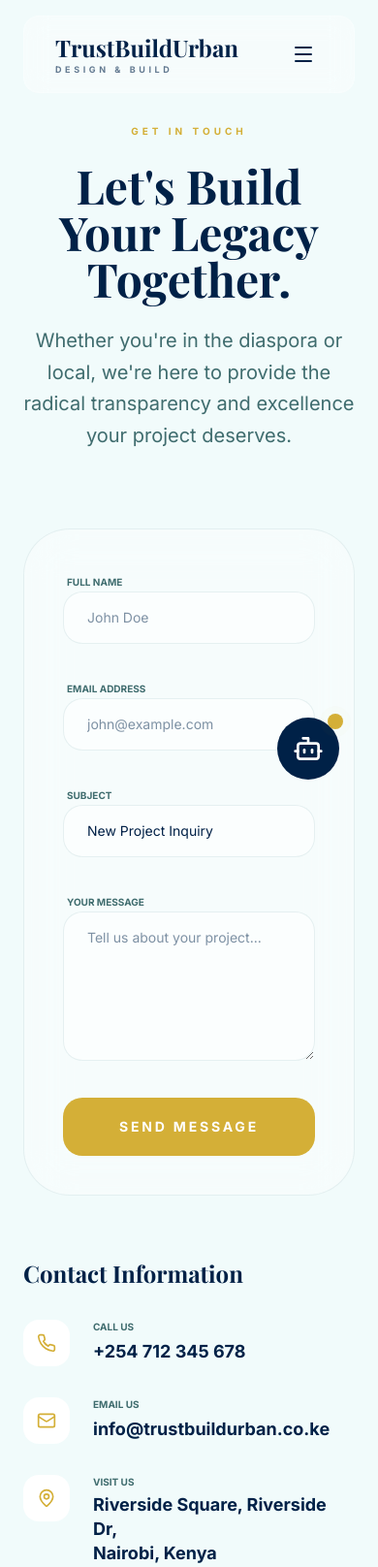
After one commit to juliuskiura/trustbuildurban, a Django app: page /contact/ in a window 390 px wide. The commit adds this page. Shown: the top 1616 px of the page at 97% size. Run offline with Django 5.2, Linux system fonts and the light colour scheme; style sheets or scripts are compiled from the project's sources; some libraries are stand-ins or nearby versions; some web fonts are replaced.

Commit message:
Implement Contact page with mobile-first reordering and navigation updates
- Created templates/contact/contact.html with priority form layout on mobile.
- Added contact view and URL routing.
- Integrated contact links in global navbar (desktop & mobile) and footer.

```diff
--- a/frontsite/urls.py
+++ b/frontsite/urls.py
@@ -1,10 +1,11 @@
 from django.urls import path
-from .views import about, available_homes, blog, guide, index, portfolio, process, services
+from .views import about, available_homes, blog, contact, guide, index, portfolio, process, services
 
 urlpatterns = [
     path("", index, name="index"),
     path("about/", about, name="about"),
     path("blog/", blog, name="blog"),
+    path("contact/", contact, name="contact"),
     path("guide/", guide, name="guide"),
     path("portfolio/", portfolio, name="portfolio"),
     path("process/", process, name="process"),
--- a/frontsite/views.py
+++ b/frontsite/views.py
@@ -138,3 +138,8 @@ def services(request):
 def portfolio(request):
     """Render the portfolio page"""
     return render(request, "portfolio/portfolio.html")
+
+
+def contact(request):
+    """Render the contact page"""
+    return render(request, "contact/contact.html")
--- a/templates/_base.html
+++ b/templates/_base.html
@@ -69,6 +69,10 @@
               href="/available"
               >Homes</a
             ><a
+              class="text-xs font-bold uppercase tracking-widest transition-all duration-300 hover:text-accent text-texts/80"
+              href="/contact"
+              >Contact</a
+            ><a
               class="bg-texts hover:bg-secondary text-white px-8 py-3 text-xs font-bold tracking-widest transition-all duration-300 rounded-full shadow-lg hover:shadow-secondary/20"
               href="/contact"
               >CONSULTATION</a
@@ -115,6 +119,8 @@
               href="/portfolio">Portfolio</a>
             <a class="text-3xl font-serif font-bold text-white/90 hover:text-accent transition-colors"
               href="/available">Homes</a>
+            <a class="text-3xl font-serif font-bold text-white/90 hover:text-accent transition-colors"
+              href="/contact">Contact</a>
           </div>
 
           <div class="flex flex-col space-y-8">
@@ -202,6 +208,7 @@
               <li><a class="hover:text-accent transition-colors" href="/process">7-Step Process</a></li>
               <li><a class="hover:text-accent transition-colors" href="/available">Available Homes</a></li>
               <li><a class="hover:text-accent transition-colors" href="/guide">Diaspora Guide</a></li>
+              <li><a class="hover:text-accent transition-colors" href="/contact">Contact Us</a></li>
             </ul>
           </div>
           <div>
--- /dev/null
+++ b/templates/contact/contact.html
@@ -0,0 +1,108 @@
+{% extends "_base.html" %}
+
+{% block title %}
+<title>Contact Us | TrustBuild Urban</title>
+{% endblock %}
+
+{% block meta_description %}
+<meta name="description" content="Get in touch with TrustBuild Urban for your premium construction and design projects in Kenya." />
+{% endblock %}
+
+{% block content %}
+<div class="pt-32 pb-24 bg-background">
+    <div class="max-w-7xl mx-auto px-6">
+        <header class="mb-20 text-center">
+            <span class="text-accent font-bold uppercase tracking-[0.4em] text-[10px] mb-6 block">Get In Touch</span>
+            <h1 class="text-5xl md:text-7xl font-serif font-bold text-foreground mb-6 max-w-4xl mx-auto">Let's Build Your Legacy Together.</h1>
+            <p class="text-xl text-muted-foreground max-w-3xl mx-auto leading-relaxed">
+                Whether you're in the diaspora or local, we're here to provide the radical transparency and excellence your project deserves.
+            </p>
+        </header>
+
+        <div class="grid grid-cols-1 lg:grid-cols-2 gap-16 items-start">
+            <!-- Contact Form (First on Mobile, Second on Desktop) -->
+            <div class="bg-white/40 backdrop-blur-xl p-10 lg:p-12 rounded-[3rem] border border-border shadow-2xl lg:order-2">
+                <form class="space-y-8">
+                    <div class="grid grid-cols-1 md:grid-cols-2 gap-8">
+                        <div class="space-y-2">
+                            <label class="text-[10px] font-bold uppercase tracking-widest text-muted-foreground ml-1">Full Name</label>
+                            <input type="text" placeholder="John Doe" class="w-full bg-white/50 border border-border rounded-xl px-6 py-4 focus:outline-none focus:border-accent transition-all text-sm">
+                        </div>
+                        <div class="space-y-2">
+                            <label class="text-[10px] font-bold uppercase tracking-widest text-muted-foreground ml-1">Email Address</label>
+                            <input type="email" placeholder="john@example.com" class="w-full bg-white/50 border border-border rounded-xl px-6 py-4 focus:outline-none focus:border-accent transition-all text-sm">
+                        </div>
+                    </div>
+
+                    <div class="space-y-2">
+                        <label class="text-[10px] font-bold uppercase tracking-widest text-muted-foreground ml-1">Subject</label>
+                        <select class="w-full bg-white/50 border border-border rounded-xl px-6 py-4 focus:outline-none focus:border-accent transition-all text-sm appearance-none">
+                            <option>New Project Inquiry</option>
+                            <option>Diaspora Consultation</option>
+                            <option>Partnership Proposal</option>
+                            <option>Other</option>
+                        </select>
+                    </div>
+
+                    <div class="space-y-2">
+                        <label class="text-[10px] font-bold uppercase tracking-widest text-muted-foreground ml-1">Your Message</label>
+                        <textarea rows="6" placeholder="Tell us about your project..." class="w-full bg-white/50 border border-border rounded-xl px-6 py-4 focus:outline-none focus:border-accent transition-all text-sm"></textarea>
+                    </div>
+
+                    <button type="submit" class="w-full bg-accent text-white rounded-xl px-8 py-5 font-bold text-sm tracking-[0.2em] uppercase hover:bg-texts hover:shadow-2xl transition-all duration-300 transform active:scale-[0.98]">
+                        Send Message
+                    </button>
+                </form>
+            </div>
+
+            <!-- Contact Information (Second on Mobile, First on Desktop) -->
+            <div class="space-y-12 lg:order-1">
+                <div>
+                    <h3 class="text-2xl font-serif font-bold text-foreground mb-8">Contact Information</h3>
+                    <div class="space-y-8">
+                        <div class="flex items-start space-x-6 group">
+                            <div class="w-12 h-12 rounded-2xl bg-white shadow-lg flex items-center justify-center text-accent group-hover:bg-accent group-hover:text-white transition-all duration-300">
+                                <svg xmlns="http://www.w3.org/2000/svg" width="24" height="24" viewBox="0 0 24 24" fill="none" stroke="currentColor" stroke-width="2" stroke-linecap="round" stroke-linejoin="round" class="lucide lucide-phone w-5 h-5"><path d="M22 16.92v3a2 2 0 0 1-2.18 2 19.79 19.79 0 0 1-8.63-3.07 19.5 19.5 0 0 1-6-6 19.79 19.79 0 0 1-3.07-8.67A2 2 0 0 1 4.11 2h3a2 2 0 0 1 2 1.72 12.84 12.84 0 0 0 .7 2.81 2 2 0 0 1-.45 2.11L8.09 9.91a16 16 0 0 0 6 6l1.27-1.27a2 2 0 0 1 2.11-.45 12.84 12.84 0 0 0 2.81.7A2 2 0 0 1 22 16.92z"/></svg>
+                            </div>
+                            <div>
+                                <p class="text-[10px] font-bold uppercase tracking-widest text-muted-foreground mb-1">Call Us</p>
+                                <p class="text-lg font-bold text-foreground">+254 712 345 678</p>
+                            </div>
+                        </div>
+
+                        <div class="flex items-start space-x-6 group">
+                            <div class="w-12 h-12 rounded-2xl bg-white shadow-lg flex items-center justify-center text-accent group-hover:bg-accent group-hover:text-white transition-all duration-300">
+                                <svg xmlns="http://www.w3.org/2000/svg" width="24" height="24" viewBox="0 0 24 24" fill="none" stroke="currentColor" stroke-width="2" stroke-linecap="round" stroke-linejoin="round" class="lucide lucide-mail w-5 h-5"><rect width="20" height="16" x="2" y="4" rx="2"/><path d="m22 7-8.991 5.727a2 2 0 0 1-2.009 0L2 7"/></svg>
+                            </div>
+                            <div>
+                                <p class="text-[10px] font-bold uppercase tracking-widest text-muted-foreground mb-1">Email Us</p>
+                                <p class="text-lg font-bold text-foreground">info@trustbuildurban.co.ke</p>
+                            </div>
+                        </div>
+
+                        <div class="flex items-start space-x-6 group">
+                            <div class="w-12 h-12 rounded-2xl bg-white shadow-lg flex items-center justify-center text-accent group-hover:bg-accent group-hover:text-white transition-all duration-300">
+                                <svg xmlns="http://www.w3.org/2000/svg" width="24" height="24" viewBox="0 0 24 24" fill="none" stroke="currentColor" stroke-width="2" stroke-linecap="round" stroke-linejoin="round" class="lucide lucide-map-pin w-5 h-5"><path d="M20 10c0 4.993-5.539 10.193-7.399 11.799a1 1 0 0 1-1.202 0C9.539 20.193 4 14.993 4 10a8 8 0 0 1 16 0"/><circle cx="12" cy="10" r="3"/></svg>
+                            </div>
+                            <div>
+                                <p class="text-[10px] font-bold uppercase tracking-widest text-muted-foreground mb-1">Visit Us</p>
+                                <p class="text-lg font-bold text-foreground leading-snug">Riverside Square, Riverside Dr,<br>Nairobi, Kenya</p>
+                            </div>
+                        </div>
+                    </div>
+                </div>
+
+                <div class="p-8 bg-white/40 backdrop-blur-xl rounded-3xl border border-border shadow-xl overflow-hidden relative min-h-[300px]">
+                    <div class="absolute inset-0 bg-muted/20 animate-pulse"></div>
+                    <img src="https://images.unsplash.com/photo-1526778548025-fa2f459cd5c1?auto=format&fit=crop&q=80&w=1200" alt="Office Location Map" class="absolute inset-0 w-full h-full object-cover grayscale opacity-50">
+                    <div class="relative z-10 h-full flex items-center justify-center">
+                        <div class="bg-white/80 backdrop-blur-md px-6 py-3 rounded-full text-xs font-bold uppercase tracking-widest shadow-lg">
+                            Office Location
+                        </div>
+                    </div>
+                </div>
+            </div>
+        </div>
+    </div>
+</div>
+{% endblock content %}
```
